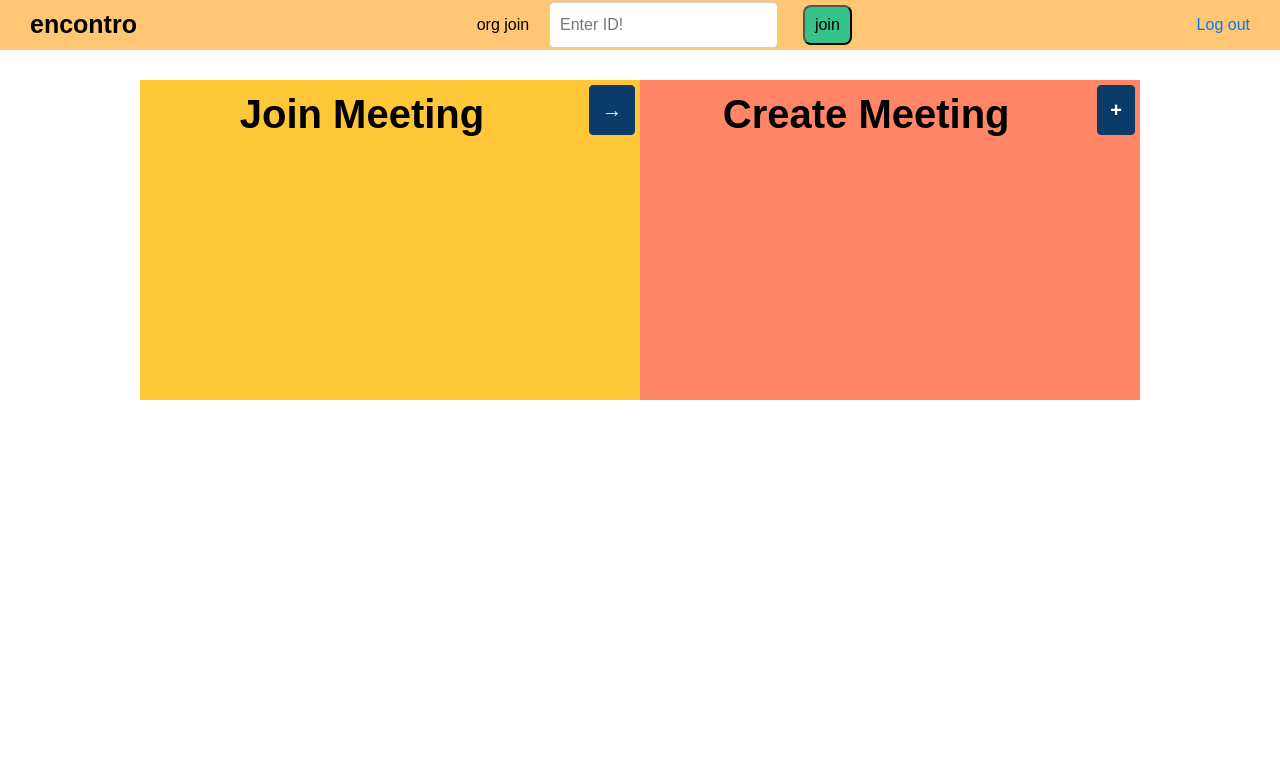
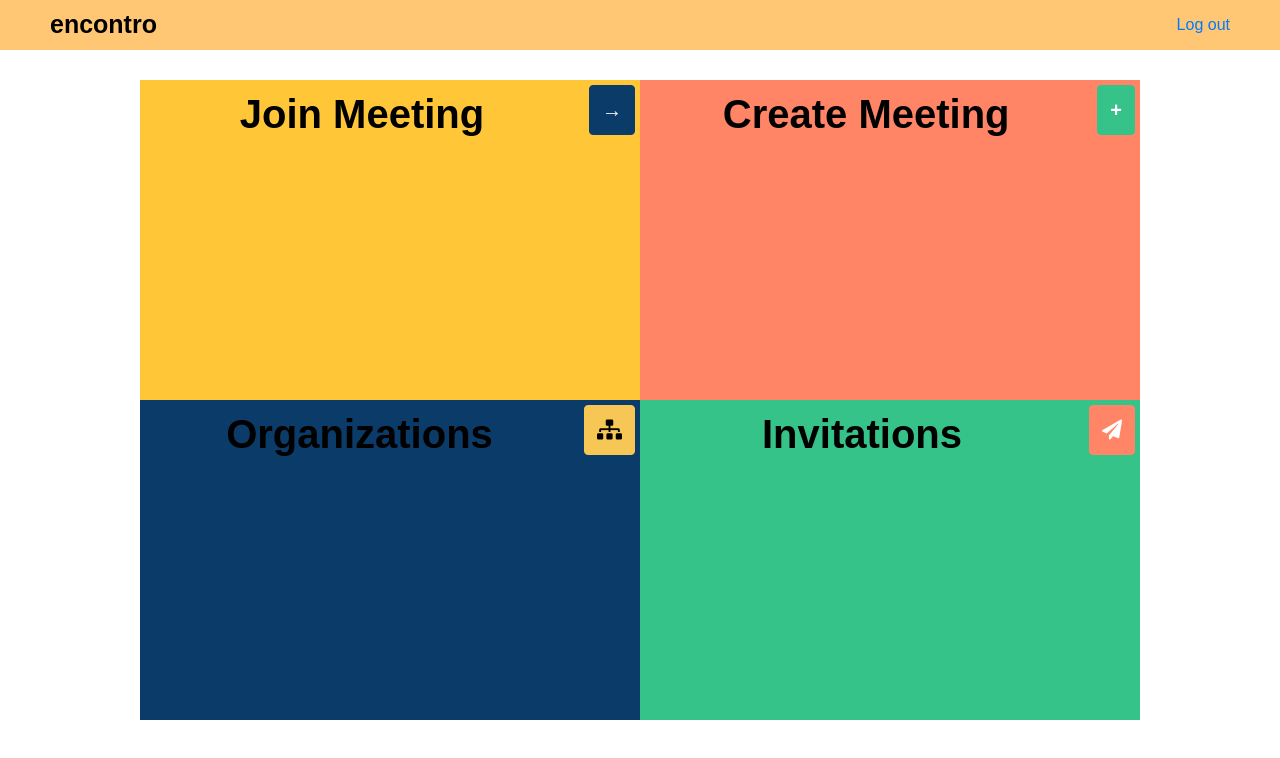
Before and after one commit to robsookim/encontro, a React (Create React App) app in the folder client/: page / in a window 1280 px wide. Shown: the top 758 px of the page. Built offline with nearby package versions, Linux system fonts and the light colour scheme.

Commit message:
linked to org create/join page and added invitations option to be completed later

```diff
--- a/client/public/index.html
+++ b/client/public/index.html
@@ -14,6 +14,8 @@
       user's mobile device or desktop. See https://developers.google.com/web/fundamentals/web-app-manifest/
     -->
     <link rel="manifest" href="%PUBLIC_URL%/manifest.json" />
+    <link rel="stylesheet" href="https://use.fontawesome.com/releases/v5.8.1/css/all.css" integrity="sha384-50oBUHEmvpQ+1lW4y57PTFmhCaXp0ML5d60M1M7uH2+nqUivzIebhndOJK28anvf" crossorigin="anonymous">
+
     <!--
       Notice the use of %PUBLIC_URL% in the tags above.
       It will be replaced with the URL of the `public` folder during the build.
--- a/client/src/components/NavBar.js
+++ b/client/src/components/NavBar.js
@@ -7,11 +7,12 @@ class NavBar extends Component {
         style={{
           display: "flex",
           justifyContent: "space-between",
-          padding: "0 30px",
+          padding: "0 50px",
           background: "#ffc673",
           // borderBottom: "1px solid black",
           marginBottom: "30px",
-          alignItems: "center"
+          alignItems: "center",
+          minHeight:"50px"
         }}
       >
         <span
@@ -22,41 +23,6 @@ class NavBar extends Component {
         >
           encontro
         </span>
-        <div
-          style={{
-            display: "flex",
-            justifyContent: "space-around",
-            alignItems: "center",
-            width: "400px"
-          }}
-        >
-          <span onClick={this.props.typeSwitch}>
-            org {this.props.searchType}
-          </span>
-          <input
-            className="org-input"
-            placeholder={
-              this.props.searchType === "join"
-                ? "Enter ID!"
-                : "Enter New Org Name"
-            }
-            onChange={this.props.onSearchType}
-          />
-          <button
-            style={{
-              width: "auto",
-              padding: "0 10px",
-              borderRadius: "8px"
-            }}
-            onClick={
-              this.props.searchType === "join"
-                ? this.props.joinOrg
-                : this.props.createOrg
-            }
-          >
-            {this.props.searchType}
-          </button>
-        </div>
         <a
           href="/auth/logout"
           style={{
--- a/client/src/components/OrganizationForm/OrganizationForm.js
+++ b/client/src/components/OrganizationForm/OrganizationForm.js
@@ -34,7 +34,7 @@ class OrganizationForm extends Component {
               type="radio"
               name="orgApproval"
               id="Yes"
-              value={true}
+              value={1}
               onChange={this.props.changeOrgFormValue}
               className="org-form-input"
             />
@@ -43,7 +43,7 @@ class OrganizationForm extends Component {
               type="radio"
               name="orgApproval"
               id="No"
-              value={false}
+              value={0}
               onChange={this.props.changeOrgFormValue}
               className="org-form-input"
             />
--- a/client/src/pages/Organization/Organization.js
+++ b/client/src/pages/Organization/Organization.js
@@ -39,6 +39,11 @@ class Organization extends Component {
             orgApproval: 0
           }
         });
+        if (res.status === 200) {
+          window.alert(`Organization ${res.data} created!`);
+        } else {
+          window.alert("Could not create organization!");
+        }
       });
   };
   handleFormSubmitJoinOrg = e => {
--- a/client/src/pages/home/home.css
+++ b/client/src/pages/home/home.css
@@ -52,6 +52,21 @@ h1{
     display: inline-flex;
     background-color: #ff8566;
 }
+.section3{
+    width: 40%;
+    height: 80vh;
+    height: 40vh;
+    display: inline-flex;
+    background-color: #0b3b69;
+    color:white;
+}
+.section4{
+    width: 40%;
+    height: 80vh;
+    height: 40vh;
+    display: inline-flex;
+    background-color: #36c389;
+}
 
 h2{
     color: #0b3b69;
@@ -71,6 +86,37 @@ h2{
     color: white;
 
 }
+
+.btn.btn-join-meeting{
+    background-color: #0b3b69;
+    border-color: #0b3b69;
+}
+.btn.btn-join-meeting:hover{
+    background-color: #ffc637;
+}
+.btn.btn-create-meeting{
+    background-color: #36c389;
+    border-color: #36c389;
+}
+.btn.btn-create-meeting:hover{
+    background-color: #ff8566;
+}
+.btn.btn-organization{
+    background-color: #f7c756;
+    border-color: #f7c756;
+    color:black;
+}
+.btn.btn-organization:hover{
+    background-color: #0b3b69;
+    color: white;
+}
+.btn.btn-invitation{
+    background-color: #ff8566;
+    border-color: #ff8566;
+}
+.btn.btn-invitation:hover{
+    background-color: #36c389;
+}
 /* .btn-join{
     border-radius: 10px;
 } */
--- a/client/src/pages/home/home.js
+++ b/client/src/pages/home/home.js
@@ -48,14 +48,7 @@ class Home extends Component {
   render() {
     return (
       <div>
-        <NavBar
-          searchVal={this.state.orgSearchValue}
-          searchType={this.state.orgSearchType}
-          typeSwitch={this.changeSearchType}
-          joinOrg={this.joinOrg}
-          createOrg={this.createOrg}
-          onSearchType={this.updateSearch}
-        />
+        <NavBar />
         <div className="container-fluid">
 
           {/* <div className="jumbotron jumbotron-1 ">
@@ -79,7 +72,7 @@ class Home extends Component {
           <div className="section1">
             <h2>Join Meeting</h2>
             <a href="/join">
-              <button type="button" className="btn btn-join">
+              <button type="button" className="btn btn-join-meeting">
                 →
               </button>
             </a>
@@ -98,14 +91,28 @@ class Home extends Component {
               </a>
             </div> */}
             <a href="/create">
-              <button type="button" className="btn btn-create">
+              <button type="button" className="btn btn-create-meeting">
                 +
               </button>
             </a>
           </div>
+          <div className="section3">
 
+            <h2>Organizations</h2>
+            <a href="/organization">
+              <button type="button" className="btn btn-organization">
+              <i class="fas fa-sitemap"></i>
+              </button>
+            </a>
+          </div>
+          <div className="section4">
 
-
+            <h2>Invitations</h2>
+            <a href="/invitations">
+              <button type="button" className="btn btn-invitation">
+              <i class="fas fa-paper-plane"></i>              </button>
+            </a>
+          </div>
         </div>
       </div>
     );
```
Also changed, not shown: 2 other files (tests, documents, lock files or other folders).
